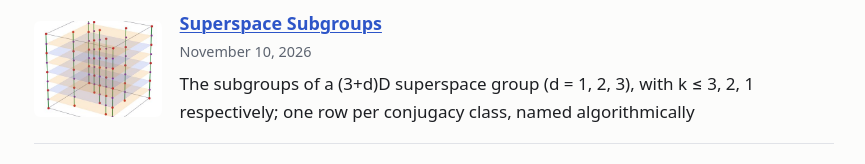
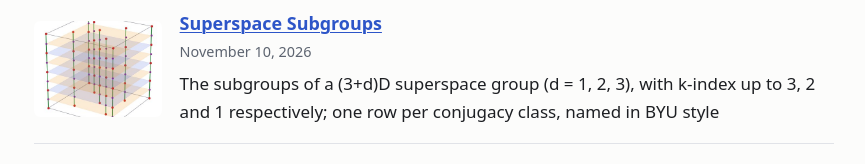
Before and after one commit to JulesOpp/JulesOpp.github.io, a plain HTML site: page blog/index.html in a window 1280 px wide. Shown: the part 206-370 px from the top of the page, without its empty margins (206-1071 px from the left). Drawn offline with Linux system fonts and the light colour scheme.

Commit message:
Blog index: subgroups blurb for frozen scope, named in BYU style
Co-Authored-By: Claude Opus 5.5 <noreply@anthropic.com>

```diff
--- a/blog/index.html
+++ b/blog/index.html
@@ -36,7 +36,7 @@
         <div>
           <h2><a href="../blog/superspace-subgroups.html">Superspace Subgroups</a></h2>
           <p class="date"><time datetime="2026-11-10">November 10, 2026</time></p>
-          <p>The subgroups of a (3+d)D superspace group (d = 1, 2, 3), with k ≤ 3, 2, 1 respectively; one row per conjugacy class, named algorithmically</p>
+          <p>The subgroups of a (3+d)D superspace group (d = 1, 2, 3), with k-index up to 3, 2 and 1 respectively; one row per conjugacy class, named in BYU style</p>
         </div>
       </li>
       <li>
```
